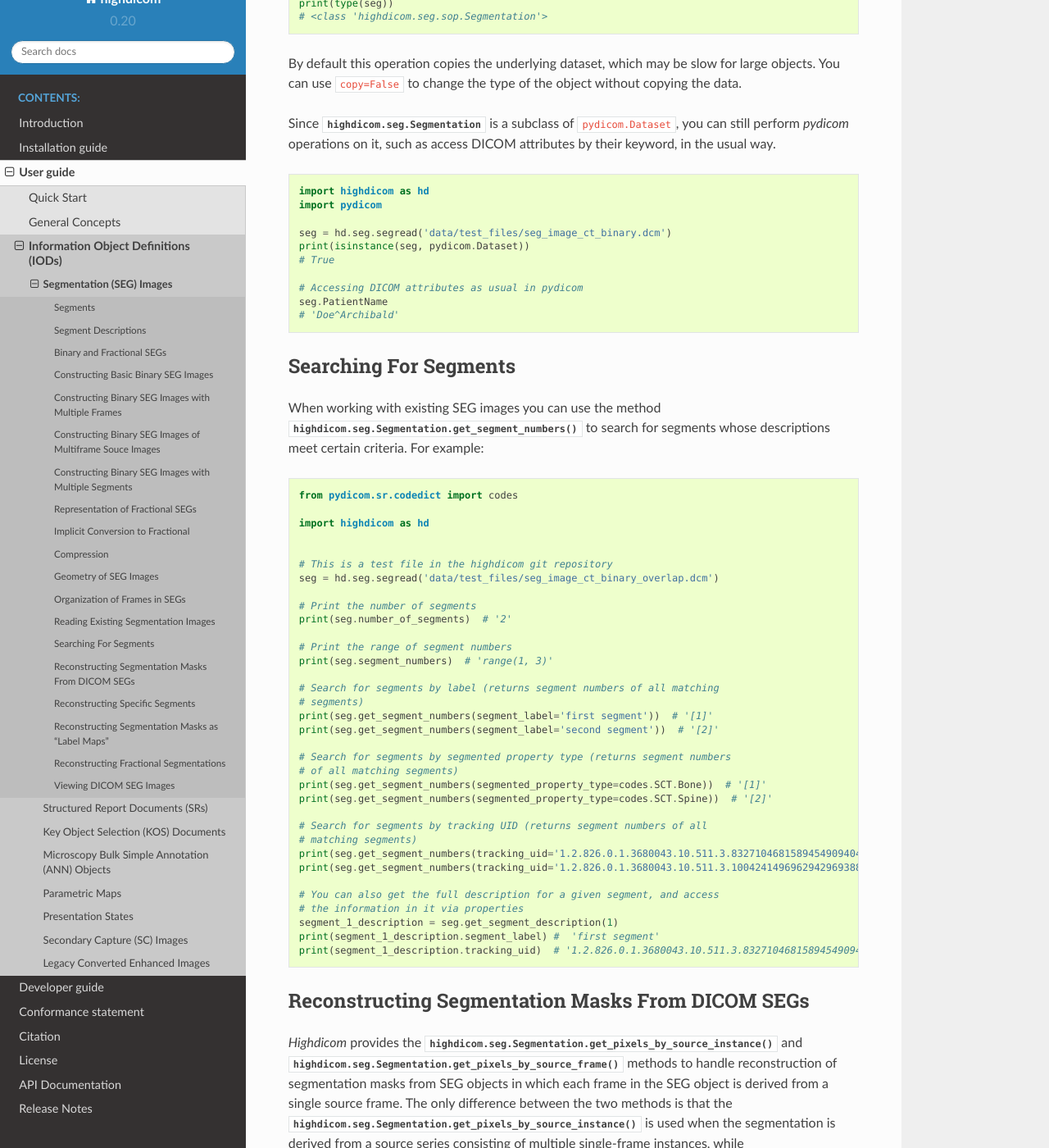
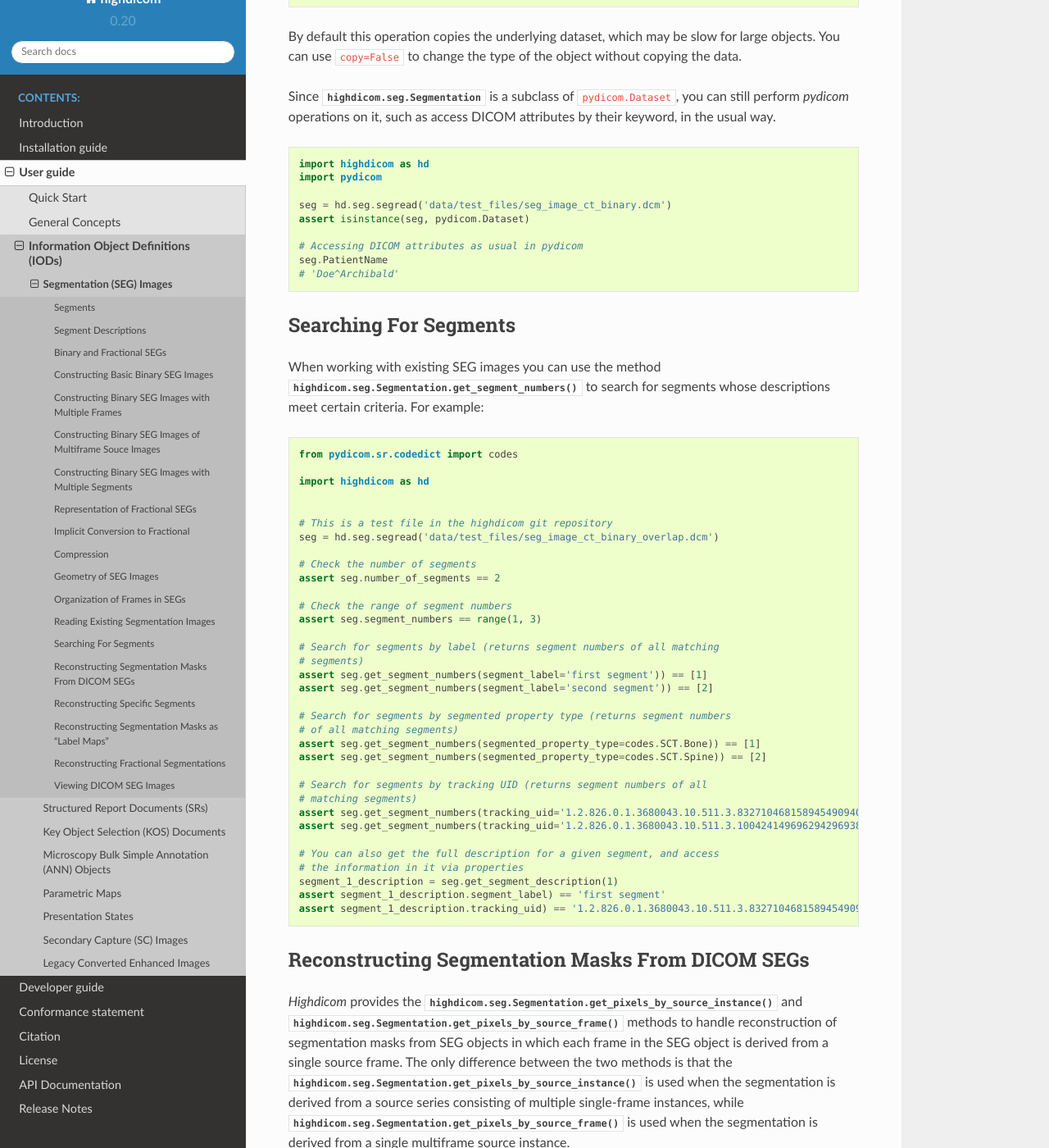
Before and after one commit to ImagingDataCommons/highdicom, a Sphinx documentation site: the page built from docs/seg.rst, in a window 1280 px wide and 1400 px high, scrolled down 14296 px. Shown: the whole window at 82% size. Built offline with Sphinx 7.4.7 and the Read the Docs theme 2.0.0, drawn with Linux system fonts in a browser that asks for light colours; some of the changed text lies outside the part shown.

Commit message:
Move to asserts in seg

```diff
--- a/docs/seg.rst
+++ b/docs/seg.rst
@@ -763,8 +763,7 @@ several extra methods that make it easier to work with the segmentation.
     import highdicom as hd
 
     seg = hd.seg.segread('data/test_files/seg_image_ct_binary.dcm')
-    print(type(seg))
-    # <class 'highdicom.seg.sop.Segmentation'>
+    assert isinstance(seg, hd.seg.Segmentation)
 
 Alternatively, you can convert an existing ``pydicom.Dataset`` into a
 :class:`highdicom.seg.Segmentation` using the
@@ -781,8 +780,7 @@ you receive the object over network rather than reading from file.
     # Convert to highdicom Segmentation object
     seg = hd.Segmentation.from_dataset(dcm)
 
-    print(type(seg))
-    # <class 'highdicom.seg.sop.Segmentation'>
+    assert isinstance(seg, hd.seg.Segmentation)
 
 By default this operation copies the underlying dataset, which may be slow for
 large objects. You can use ``copy=False`` to change the type of the object
@@ -798,8 +796,7 @@ attributes by their keyword, in the usual way.
     import pydicom
 
     seg = hd.seg.segread('data/test_files/seg_image_ct_binary.dcm')
-    print(isinstance(seg, pydicom.Dataset))
-    # True
+    assert isinstance(seg, pydicom.Dataset)
 
     # Accessing DICOM attributes as usual in pydicom
     seg.PatientName
@@ -822,32 +819,32 @@ whose descriptions meet certain criteria. For example:
     # This is a test file in the highdicom git repository
     seg = hd.seg.segread('data/test_files/seg_image_ct_binary_overlap.dcm')
 
-    # Print the number of segments
-    print(seg.number_of_segments)  # '2'
+    # Check the number of segments
+    assert seg.number_of_segments == 2
 
-    # Print the range of segment numbers
-    print(seg.segment_numbers)  # 'range(1, 3)'
+    # Check the range of segment numbers
+    assert seg.segment_numbers == range(1, 3)
 
     # Search for segments by label (returns segment numbers of all matching
     # segments)
-    print(seg.get_segment_numbers(segment_label='first segment'))  # '[1]'
-    print(seg.get_segment_numbers(segment_label='second segment'))  # '[2]'
+    assert seg.get_segment_numbers(segment_label='first segment')) == [1]
+    assert seg.get_segment_numbers(segment_label='second segment')) == [2]
 
     # Search for segments by segmented property type (returns segment numbers
     # of all matching segments)
-    print(seg.get_segment_numbers(segmented_property_type=codes.SCT.Bone))  # '[1]'
-    print(seg.get_segment_numbers(segmented_property_type=codes.SCT.Spine))  # '[2]'
+    assert seg.get_segment_numbers(segmented_property_type=codes.SCT.Bone)) == [1]
+    assert seg.get_segment_numbers(segmented_property_type=codes.SCT.Spine)) == [2]
 
     # Search for segments by tracking UID (returns segment numbers of all
     # matching segments)
-    print(seg.get_segment_numbers(tracking_uid='1.2.826.0.1.3680043.10.511.3.83271046815894549094043330632275067'))  # '[1]'
-    print(seg.get_segment_numbers(tracking_uid='1.2.826.0.1.3680043.10.511.3.10042414969629429693880339016394772'))  # '[2]'
+    assert seg.get_segment_numbers(tracking_uid='1.2.826.0.1.3680043.10.511.3.83271046815894549094043330632275067')) == [1]
+    assert seg.get_segment_numbers(tracking_uid='1.2.826.0.1.3680043.10.511.3.10042414969629429693880339016394772')) == [2]
 
     # You can also get the full description for a given segment, and access
     # the information in it via properties
     segment_1_description = seg.get_segment_description(1)
-    print(segment_1_description.segment_label) #  'first segment'
-    print(segment_1_description.tracking_uid)  # '1.2.826.0.1.3680043.10.511.3.83271046815894549094043330632275067'
+    assert segment_1_description.segment_label) == 'first segment'
+    assert segment_1_description.tracking_uid) == '1.2.826.0.1.3680043.10.511.3.83271046815894549094043330632275067'
 
 
 Reconstructing Segmentation Masks From DICOM SEGs
@@ -904,10 +901,8 @@ on GitHub.
             '1.3.6.1.4.1.5962.1.1.0.0.0.1196530851.28319.0.94'
         ]
     )
-    print(pixels.shape)
-    # (2, 16, 16, 1)
-    print(np.unique(pixels))
-    # [0, 1]
+    assert pixels.shape == (2, 16, 16, 1)
+    assert np.array_equal(np.unique(pixels), np.array([0, 1]))
 
 This second example demonstrates reconstructing segmentation masks from a
 segmentation derived from a multiframe image, in this case a whole slide
@@ -921,8 +916,7 @@ this case 20, segments:
     # Read in the segmentation using highdicom
     seg = hd.seg.segread('data/test_files/seg_image_sm_numbers.dcm')
 
-    print(seg.number_of_segments)
-    # 20
+    assert seg.number_of_segments == 20
 
     # SOP Instance UID of the single multiframe image from which the
     # segmentation was derived
@@ -936,12 +930,10 @@ this case 20, segments:
 
     # Source frames are stacked down the first dimension, segments are stacked
     # down the fourth dimension
-    print(pixels.shape)
-    # (25, 10, 10, 20)
+    assert pixels.shape == (25, 10, 10, 20)
 
     # Each segment is still binary
-    print(np.unique(pixels))
-    # [0, 1]
+    assert np.array_equal(np.unique(pixels), np.array([0, 1]))
 
 Note that these two methods may only be used when the segmentation's metadata
 indicates that each segmentation frame is derived from exactly one source
@@ -969,8 +961,7 @@ order they were requested (which may not be ascending by segment number).
     # Read in the segmentation using highdicom
     seg = hd.seg.segread('data/test_files/seg_image_sm_numbers.dcm')
 
-    print(seg.number_of_segments)
-    # 20
+    assert seg.number_of_segments == 20
 
     # SOP Instance UID of the single multiframe image from which the
     # segmentation was derived
@@ -986,8 +977,7 @@ order they were requested (which may not be ascending by segment number).
 
     # Source frames are stacked down the first dimension, segments are stacked
     # down the fourth dimension
-    print(pixels.shape)
-    # (25, 10, 10, 3)
+    assert pixels.shape == (25, 10, 10, 3)
 
 After this, the array ``pixels[:, :, :, 0]`` contains the pixels for segment
 number 10, ``pixels[:, :, :, 1]`` contains the pixels for segment number 9, and
@@ -1037,11 +1027,9 @@ Here, we repeat the above example but request the output as a label map:
 
     # Source frames are stacked down the first dimension, now there is no
     # fourth dimension
-    print(pixels.shape)
-    # (25, 10, 10)
+    assert pixels.shape == (25, 10, 10)
 
-    print(np.unique(pixels))
-    # [0 8 9 10]
+    assert np.array_equal(np.unique(pixels), np.array([0, 8, 9, 10]))
 
 In the default behavior, the pixel values of the output label map correspond to
 the original segment numbers to which those pixels belong. Therefore we see
@@ -1076,12 +1064,10 @@ the ``relabel`` parameter.
 
     # Source frames are stacked down the first dimension, now there is no
     # fourth dimension
-    print(pixels.shape)
-    # (25, 10, 10)
+    assert pixels.shape == (25, 10, 10)
 
     # Now the output segments have been relabelled to 1, 2, 3
-    print(np.unique(pixels))
-    # [0 1 2 3]
+    assert np.array_equal(np.unique(pixels), np.array([0, 1, 2, 3]))
 
 Reconstructing Fractional Segmentations
 ---------------------------------------
@@ -1101,8 +1087,7 @@ as stored in the SEG will be returned.
     # Read in the segmentation using highdicom
     seg = hd.seg.segread('data/test_files/seg_image_ct_true_fractional.dcm')
 
-    print(seg.segmentation_type)
-    # SegmentationTypeValues.FRACTIONAL
+    assert seg.segmentation_type == hd.seg.SegmentationTypeValues.FRACTIONAL
 
     # List the source images for this segmentation:
     sop_uids = [uids[2] for uids in seg.get_source_image_uids()]
@@ -1113,8 +1098,8 @@ as stored in the SEG will be returned.
     )
 
     # Each segment values are now floating point
-    print(pixels.dtype)
-    # float32
+    assert pixels.dtype == np.float32
+
     print(np.unique(pixels))
     # [0.        0.2509804 0.5019608]
 
```
